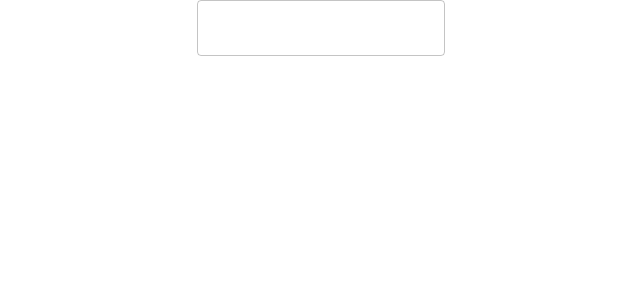
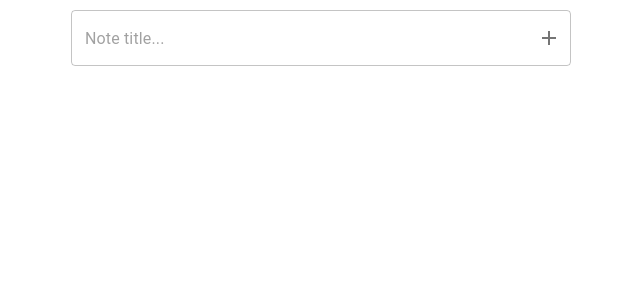
Before and after one commit to UladzislauPapliouka/Notes, a React (Create React App) app: page / in a window 1280 px wide. Shown: the top 300 px of the page, without its empty margins (319-959 px from the left). Built offline with nearby package versions, Linux system fonts and the light colour scheme.

Commit message:
Upgrade MainInput

```diff
--- a/package.json
+++ b/package.json
@@ -5,7 +5,9 @@
   "dependencies": {
     "@emotion/react": "^11.10.5",
     "@emotion/styled": "^11.10.5",
-    "@mui/material": "^5.10.16",
+    "@mui/icons-material": "^5.11.0",
+    "@mui/material": "^5.11.2",
+    "@mui/styled-engine-sc": "^5.11.0",
     "@reduxjs/toolkit": "^1.9.1",
     "@testing-library/jest-dom": "^5.16.5",
     "@testing-library/react": "^13.4.0",
@@ -19,6 +21,7 @@
     "react-scripts": "^5.0.1",
     "redux": "^4.2.0",
     "redux-thunk": "^2.4.2",
+    "styled-components": "^5.3.6",
     "typescript": "^4.9.3",
     "web-vitals": "^2.1.4"
   },
--- a/src/Components/MainInput/MainInput.tsx
+++ b/src/Components/MainInput/MainInput.tsx
@@ -1,9 +1,49 @@
-import React, {FC} from "react"
-import {OutlinedTextFieldProps, TextField} from "@mui/material"
-import  MainInputStyle from "./MainInput.module.scss"
+import React, {ChangeEvent, FC, useState} from "react"
+import {FormControl, IconButton, InputAdornment, OutlinedInput, OutlinedTextFieldProps} from "@mui/material"
+import MainInputStyle from "./MainInput.module.scss"
+import AddIcon from "@mui/icons-material/Add"
+
 type IMainInput = OutlinedTextFieldProps
 
-const MainInput: FC<IMainInput> = ({...props}) =>
-	<TextField className={MainInputStyle.textField} {...props}/>
+const MainInput: FC<IMainInput> = ({...props}) => {
+	const [noteTitle, setNoteTitle] = useState<string>("")
+	const onAddClickHandler = () => {
+		//TODO: Add usage of callback to add new note
+		console.log(noteTitle)
+		setNoteTitle("")
+	}
+	const onChangeInputHandler = (event: ChangeEvent<HTMLTextAreaElement | HTMLInputElement>) => setNoteTitle(event.target.value)
+	const onEnterInputHandler = (event: React.KeyboardEvent<HTMLTextAreaElement | HTMLInputElement>) => {
+		if (event.code === "Enter") {
+			onAddClickHandler()
+		}
+	}
+	return (
+		<FormControl>
+			<OutlinedInput
+				type={"text"}
+				placeholder={"Note title..."}
+				sx={{
+					width: "500px"
+				}}
+				value={noteTitle}
+				onChange={(event) => onChangeInputHandler(event)}
+				onKeyDown={(event) => {
+					onEnterInputHandler(event)
+				}}
+				endAdornment={
+					<InputAdornment position="end">
+						<IconButton
+							onClick={onAddClickHandler}
+							edge="end"
+						>
+							<AddIcon/>
+						</IconButton>
+					</InputAdornment>
+				}
+			/>
+		</FormControl>
+	)
+}
 
 export {MainInput}
--- a/src/index.css
+++ b/src/index.css
@@ -1,5 +1,6 @@
 body {
   margin: 0;
+  padding: 10px;
   font-family: -apple-system, BlinkMacSystemFont, 'Segoe UI', 'Roboto', 'Oxygen',
     'Ubuntu', 'Cantarell', 'Fira Sans', 'Droid Sans', 'Helvetica Neue',
     sans-serif;
```
Also changed, not shown: 1 other file (tests, documents, lock files or other folders).
